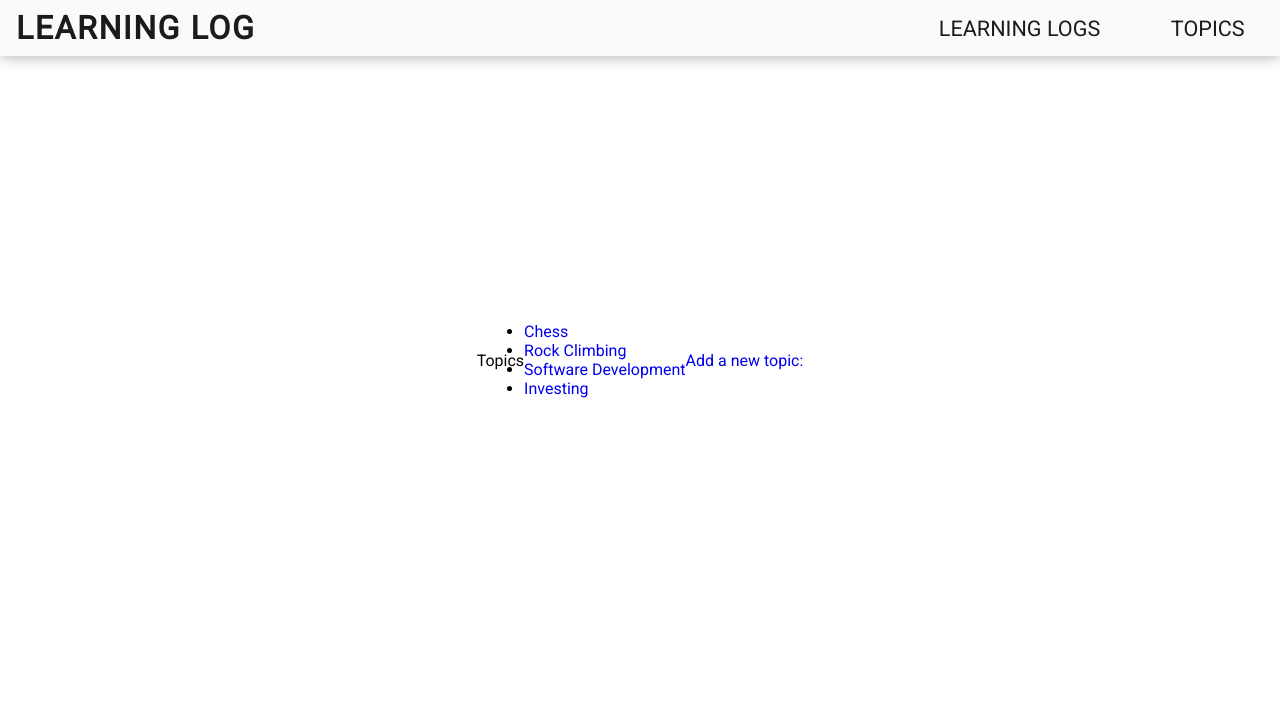
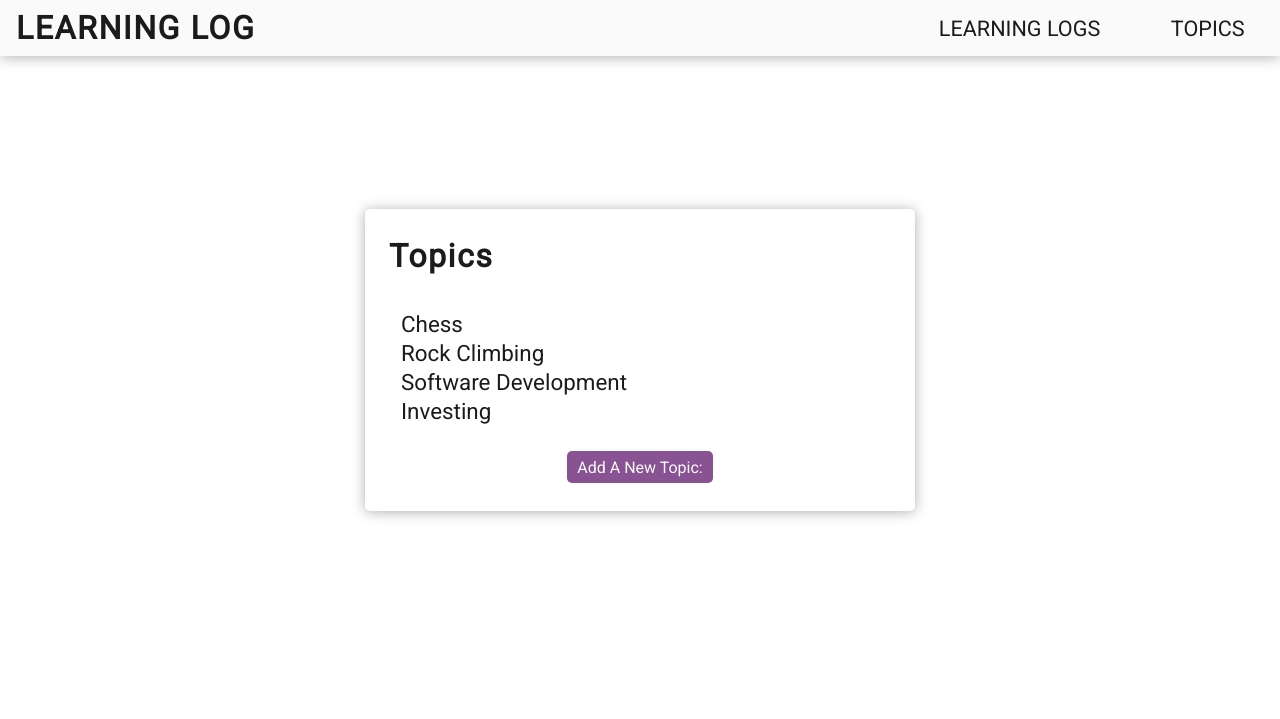
Before and after one commit to 0mppula/Python_Web_Applications, a Django app: page /topics/ in a window 1280 px wide. Shown: the top 719 px of the page. Run offline with Django 3.2, Linux system fonts and the light colour scheme; data comes from the database, SQL or seed files in the repository.

Commit message:
Added styling to learning_logs/topics

```diff
--- a/learning_log/learning_logs/static/css/styles.css
+++ b/learning_log/learning_logs/static/css/styles.css
@@ -7,7 +7,9 @@
     --mainWhite: #fafafa;
     --titleSpacing: 0.1rem;
     --mainBoxShadow: 0px 1px 13px 0px rgba(27, 27, 27, 0.35);
+    --mainBorderRadius: 5px;
     --slowTransition: all 0.3s ease;
+    --fastTransition: all 0.2s ease;
 }
 
 * {
@@ -74,4 +76,74 @@ body {
     justify-content: center;
     align-items: center;
 }
+
+.content-card {
+    display: flex;
+    flex-direction: column;
+    align-items: center;
+    justify-content: center;
+    width: min(550px, 97%);
+    color: var(--mainWhite);
+    box-shadow: var(--mainBoxShadow);
+    border-radius: var(--mainBorderRadius);
+    padding: 1.75rem 1.5rem;
+}
+
+.btn {
+    text-transform: capitalize;
+    font-size: 1rem;
+    padding: 0.4rem 0.65rem;
+    background: var(--mainPurple);
+    color: var(--mainWhite);
+    border-radius: var(--mainBorderRadius);
+    transition: var(--fastTransition);
+    filter: opacity(0.85);
+    cursor: pointer;
+}
+
+.title {
+    width: 100%;
+    padding-bottom: 2.25rem;
+}
+
+.title h1 {
+    font-size: 2rem;
+    color: var(--mainBlack);
+    letter-spacing: var(--titleSpacing);
+}
+
+.topics-list {
+    width: calc(100% - 0.75rem);
+    list-style: none;
+    margin-bottom: 1.5rem;
+    margin-left: 0.75rem;
+}
+
+.topics-list li {
+    margin-bottom: 0.2rem;
+
+
+}
+
+.topics-list li a {
+    font-size: 1.4rem;
+    color: var(--mainBlack);
+    transition: var(--slowTransition);
+}
+
+.topics-list li a:hover {
+    color: var(--mainPurple);
+    padding-left: 0.35rem;
+}
+
+
+.btn:hover {
+    transform: scale(1.03);
+    filter: brightness(1.05);
+}
+
+.btn:active {
+    transform: scale(1);
+    filter: brightness(1);
+}
 /* End Content */
--- a/learning_log/learning_logs/templates/base.html
+++ b/learning_log/learning_logs/templates/base.html
@@ -29,9 +29,11 @@
     </div>
     <!-- End Nav bar -->
 
+    <!-- Container -->
     <div class="container">
         {% block content %}{% endblock content %}
     </div>
+    <!-- End Container -->
 
 </body>
 </html>
--- a/learning_log/learning_logs/templates/learning_logs/index.html
+++ b/learning_log/learning_logs/templates/learning_logs/index.html
@@ -2,5 +2,7 @@
 
 {% block title %} Home {% endblock title %}
 {% block content %}
+
     <p>Learning Log helps you keep track of your learning, for any topic you're learning about.</p>
+
 {% endblock content %}
--- a/learning_log/learning_logs/templates/learning_logs/topics.html
+++ b/learning_log/learning_logs/templates/learning_logs/topics.html
@@ -3,10 +3,14 @@
 {% block title %} Topics {% endblock title %}
 {% block content %}
 
-    <p>Topics</p>
+    <div class="content-card">
 
-    <ul>
-        {% for topic in topics %}
+        <div class="title">
+            <h1>Topics</h1>
+        </div>
+
+        <ul class="topics-list">
+            {% for topic in topics %}
             <li>
                 <a href="{% url 'learning_logs:topic' topic.id %}">{{ topic }}</a>
             </li>
@@ -15,6 +19,7 @@
             {% endfor %}
         </ul>
 
-        <a href="{% url 'learning_logs:new_topic' %}">Add a new topic:</a>
+        <a class="add-topic-btn btn" type="button" href="{% url 'learning_logs:new_topic' %}">Add a new topic:</a>
+    </div>
 
 {% endblock content %}
```
